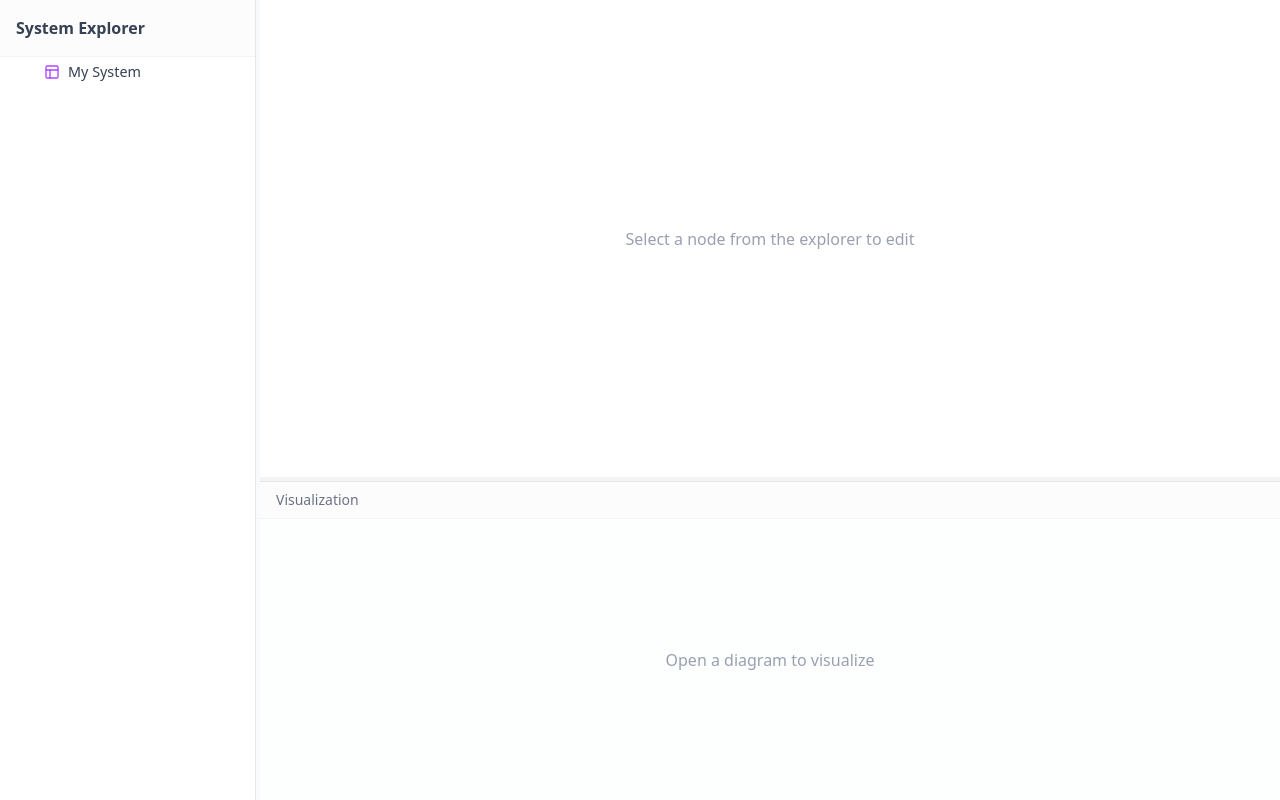
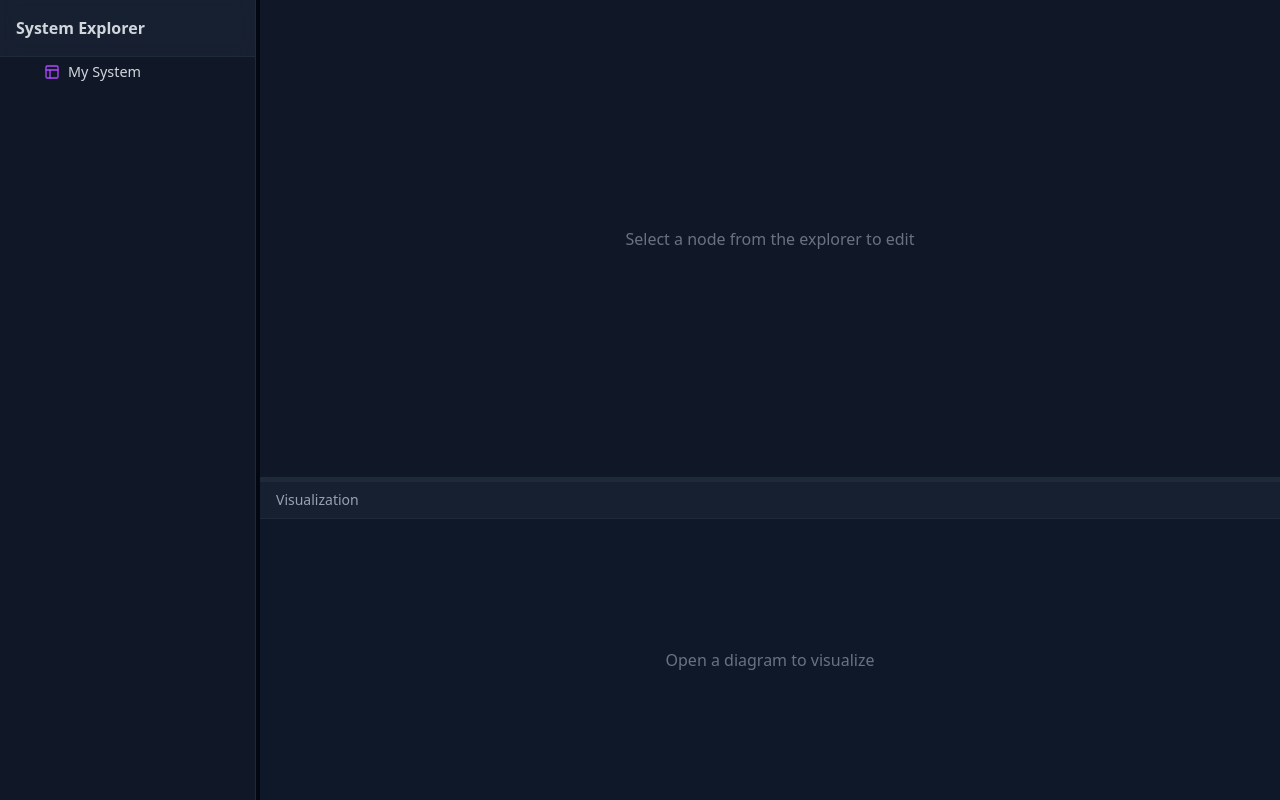
Before and after one commit to twinprime/integra, a React (Vite) app: page / in a window 1280 px wide. Built offline with nearby package versions, Linux system fonts and the light colour scheme.

Commit message:
feat: change to dark theme

```diff
--- a/src/components/ContextMenu.tsx
+++ b/src/components/ContextMenu.tsx
@@ -25,13 +25,13 @@ export const ContextMenu = ({ x, y, onClose, items }: ContextMenuProps) => {
   return (
     <div
       ref={ref}
-      className="fixed z-50 bg-white border border-gray-200 rounded-md shadow-lg min-w-[160px] py-1"
+      className="fixed z-50 bg-gray-800 border border-gray-700 rounded-md shadow-lg min-w-[160px] py-1"
       style={{ top: y, left: x }}
     >
       {items.map((item, index) => (
         <button
           key={index}
-          className="block w-full px-4 py-2 text-left text-sm text-gray-700 hover:bg-gray-100 hover:text-gray-900 bg-transparent border-none cursor-pointer"
+          className="block w-full px-4 py-2 text-left text-sm text-gray-300 hover:bg-gray-700 hover:text-gray-100 bg-transparent border-none cursor-pointer"
           onClick={() => {
             item.onClick()
             onClose()
--- a/src/components/DiagramPanel.tsx
+++ b/src/components/DiagramPanel.tsx
@@ -115,7 +115,7 @@ export const DiagramPanel = () => {
       selectedNode.type !== "sequence-diagram")
   ) {
     return (
-      <div className="h-full flex items-center justify-center text-gray-400">
+      <div className="h-full flex items-center justify-center text-gray-500">
         Open a diagram to visualize
       </div>
     )
@@ -126,7 +126,7 @@ export const DiagramPanel = () => {
       {error && <div className="text-red-500 p-2 text-sm">{error}</div>}
       <div
         ref={elementRef}
-        className="flex-1 overflow-auto flex justify-center items-start pt-4"
+        className="flex-1 overflow-auto flex justify-center items-start pt-4 bg-white rounded-lg"
         dangerouslySetInnerHTML={{ __html: svg }}
         style={{ minHeight: "100px" }}
       />
--- a/src/components/EditorPanel.tsx
+++ b/src/components/EditorPanel.tsx
@@ -23,24 +23,24 @@ const CommonEditor = ({
 
   return (
     <div className="p-4 h-full flex flex-col">
-      <div className="mb-6 border-b border-gray-200 pb-4">
-        <h2 className="text-xl font-semibold text-gray-900 flex items-center gap-2">
+      <div className="mb-6 border-b border-gray-800 pb-4">
+        <h2 className="text-xl font-semibold text-gray-100 flex items-center gap-2">
           {node.name}
-          <span className="text-xs font-normal text-gray-400 bg-gray-100 px-2 py-0.5 rounded-full border border-gray-200">
+          <span className="text-xs font-normal text-gray-500 bg-gray-800 px-2 py-0.5 rounded-full border border-gray-700">
             {node.type}
           </span>
         </h2>
-        <p className="mt-1 text-sm text-gray-500">
+        <p className="mt-1 text-sm text-gray-400">
           ID: <span className="font-mono text-gray-500">{node.id}</span>
         </p>
       </div>
 
       <div className="mb-4">
-        <label className="block text-sm font-medium text-gray-700 mb-2">
+        <label className="block text-sm font-medium text-gray-300 mb-2">
           Name (Read-only)
         </label>
         <input
-          className="w-full p-2 border border-gray-300 rounded-md text-sm text-gray-500 bg-gray-50 cursor-not-allowed focus:outline-none"
+          className="w-full p-2 border border-gray-700 rounded-md text-sm text-gray-400 bg-gray-800 cursor-not-allowed focus:outline-none"
           type="text"
           value={node.name}
           readOnly
@@ -48,11 +48,11 @@ const CommonEditor = ({
       </div>
 
       <div className="mb-4">
-        <label className="block text-sm font-medium text-gray-700 mb-2">
+        <label className="block text-sm font-medium text-gray-300 mb-2">
           Description
         </label>
         <textarea
-          className="w-full p-2 border border-gray-300 rounded-md text-sm text-gray-900 focus:outline-none focus:border-blue-500 focus:ring-1 focus:ring-blue-500"
+          className="w-full p-2 border border-gray-700 rounded-md text-sm text-gray-100 bg-gray-900 focus:outline-none focus:border-blue-400 focus:ring-1 focus:ring-blue-400"
           rows={3}
           value={description}
           onChange={(e) => setDescription(e.target.value)}
@@ -84,11 +84,11 @@ const DiagramEditor = ({
 
   return (
     <div className="p-4 h-full flex flex-col">
-      <div className="mb-6 border-b border-gray-200 pb-4">
-        <h2 className="text-xl font-semibold text-gray-900 flex items-center gap-2">
+      <div className="mb-6 border-b border-gray-800 pb-4">
+        <h2 className="text-xl font-semibold text-gray-100 flex items-center gap-2">
           {node.name}
         </h2>
-        <p className="mt-1 text-sm text-gray-500">
+        <p className="mt-1 text-sm text-gray-400">
           Usage:{" "}
           {node.type === "sequence-diagram"
             ? "Mermaid Sequence Syntax"
@@ -97,11 +97,11 @@ const DiagramEditor = ({
       </div>
 
       <div className="mb-4 flex-1 flex flex-col">
-        <label className="block text-sm font-medium text-gray-700 mb-2">
+        <label className="block text-sm font-medium text-gray-300 mb-2">
           Specification
         </label>
         <textarea
-          className="w-full p-2 border border-gray-300 rounded-md text-[0.85rem] font-mono text-gray-900 resize-y min-h-[200px] flex-1 bg-slate-50 leading-relaxed focus:outline-none focus:border-blue-500 focus:ring-1 focus:ring-blue-500"
+          className="w-full p-2 border border-gray-700 rounded-md text-[0.85rem] font-mono text-gray-100 resize-y min-h-[200px] flex-1 bg-gray-950 leading-relaxed focus:outline-none focus:border-blue-400 focus:ring-1 focus:ring-blue-400"
           value={content}
           onChange={(e) => setContent(e.target.value)}
           onBlur={handleBlur}
@@ -127,7 +127,7 @@ export const EditorPanel = () => {
 
   if (!selectedNode) {
     return (
-      <div className="h-full flex items-center justify-center text-gray-400">
+      <div className="h-full flex items-center justify-center text-gray-500">
         Select a node from the explorer to edit
       </div>
     )
--- a/src/components/TreeView.tsx
+++ b/src/components/TreeView.tsx
@@ -84,14 +84,14 @@ const TreeNode = ({ node, onContextMenu }: TreeNodeProps) => {
   return (
     <div className="pl-4">
       <div
-        className={`flex items-center py-1 px-2 cursor-pointer rounded select-none text-[0.9rem] text-gray-700 hover:bg-gray-100 ${
-          isSelected ? "bg-sky-100 text-sky-700" : ""
+        className={`flex items-center py-1 px-2 cursor-pointer rounded select-none text-[0.9rem] text-gray-300 hover:bg-gray-800 ${
+          isSelected ? "bg-sky-900/50 text-sky-300" : ""
         }`}
         onClick={handleClick}
         onContextMenu={handleContextMenu}
       >
         <div
-          className="w-4 h-4 flex items-center justify-center mr-1 text-gray-400 hover:text-gray-500"
+          className="w-4 h-4 flex items-center justify-center mr-1 text-gray-500 hover:text-gray-400"
           onClick={hasChildren ? handleToggle : undefined}
         >
           {hasChildren &&
@@ -132,7 +132,7 @@ export const TreeView = () => {
   } | null>(null)
 
   if (!system)
-    return <div className="p-4 text-sm text-gray-400">No system defined</div>
+    return <div className="p-4 text-sm text-gray-500">No system defined</div>
 
   const handleContextMenu = (e: React.MouseEvent, node: Node) => {
     e.preventDefault()
--- a/src/index.css
+++ b/src/index.css
@@ -5,9 +5,9 @@
   line-height: 1.5;
   font-weight: 400;
 
-  color-scheme: light dark;
-  color: #213547;
-  background-color: #ffffff;
+  color-scheme: dark;
+  color: #f9fafb;
+  background-color: #111827;
 
   font-synthesis: none;
   text-rendering: optimizeLegibility;
--- a/src/layouts/MainLayout.tsx
+++ b/src/layouts/MainLayout.tsx
@@ -13,41 +13,41 @@ export function MainLayout({
   bottomPanel,
 }: MainLayoutProps) {
   return (
-    <div className="h-screen w-screen bg-gray-50 text-gray-900 font-sans overflow-hidden">
+    <div className="h-screen w-screen bg-gray-950 text-gray-100 font-sans overflow-hidden">
       <PanelGroup direction="horizontal">
         <Panel
           defaultSize={20}
           minSize={15}
-          className="bg-white border-r border-gray-200"
+          className="bg-gray-900 border-r border-gray-800"
         >
           <div className="h-full flex flex-col">
-            <div className="p-4 border-b border-gray-100 font-semibold text-gray-700 bg-gray-50/50 backdrop-blur-sm">
+            <div className="p-4 border-b border-gray-800 font-semibold text-gray-300 bg-gray-800/50 backdrop-blur-sm">
               System Explorer
             </div>
             <div className="flex-1 overflow-auto">{leftPanel}</div>
           </div>
         </Panel>
 
-        <PanelResizeHandle className="w-1 bg-transparent hover:bg-blue-300 transition-colors" />
+        <PanelResizeHandle className="w-1 bg-transparent hover:bg-blue-600 transition-colors" />
 
         <Panel defaultSize={80} minSize={30}>
           <PanelGroup direction="vertical">
-            <Panel defaultSize={60} minSize={20} className="bg-white">
+            <Panel defaultSize={60} minSize={20} className="bg-gray-900">
               <div className="h-full flex flex-col">{rightPanel}</div>
             </Panel>
 
-            <PanelResizeHandle className="h-1 bg-gray-100 hover:bg-blue-300 transition-colors" />
+            <PanelResizeHandle className="h-1 bg-gray-800 hover:bg-blue-600 transition-colors" />
 
             <Panel
               defaultSize={40}
               minSize={20}
-              className="bg-white border-t border-gray-200"
+              className="bg-gray-900 border-t border-gray-800"
             >
               <div className="h-full flex flex-col">
-                <div className="px-4 py-2 border-b border-gray-100 font-medium text-gray-500 text-sm bg-gray-50/50">
+                <div className="px-4 py-2 border-b border-gray-800 font-medium text-gray-400 text-sm bg-gray-800/50">
                   Visualization
                 </div>
-                <div className="flex-1 overflow-auto p-4 bg-gray-50/30">
+                <div className="flex-1 overflow-auto p-4 bg-gray-900/30">
                   {bottomPanel}
                 </div>
               </div>
```
